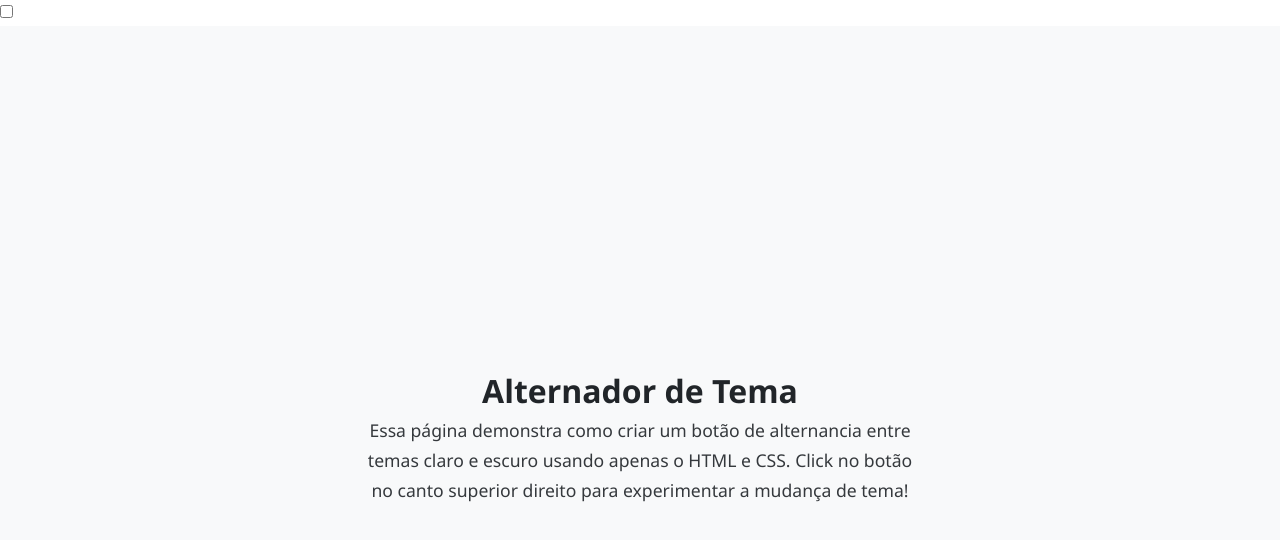
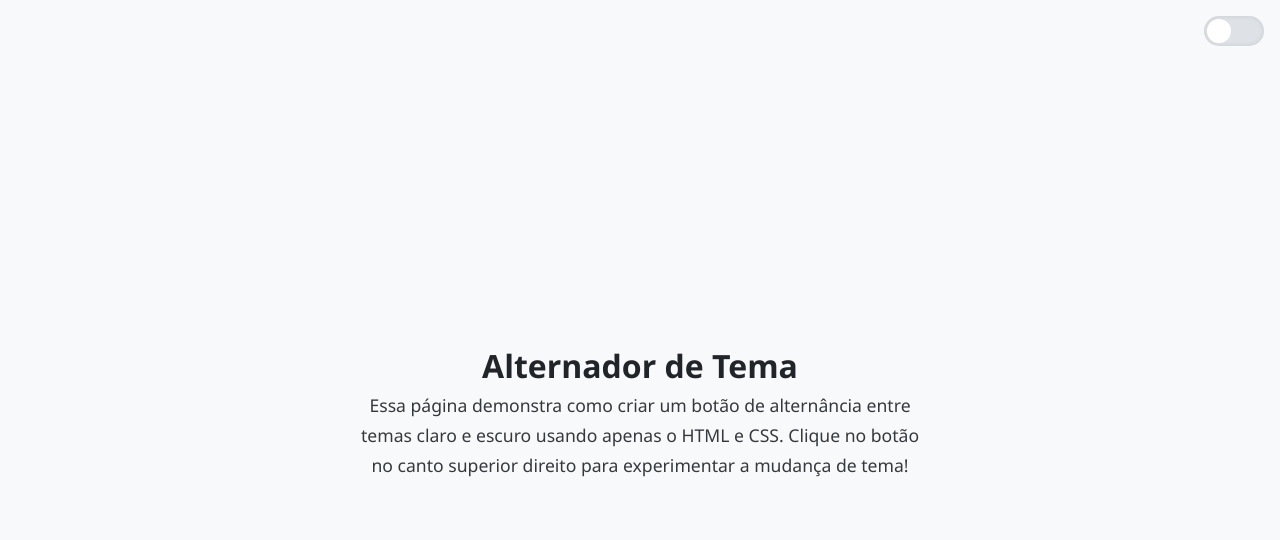
Before and after one commit to drihcs/troca-de-tema, a plain HTML site: page index.html in a window 1280 px wide. Drawn offline with Linux system fonts and the light colour scheme.

Commit message:
adicionando switch no toggle.css

```diff
--- a/css/toggle.css
+++ b/css/toggle.css
@@ -0,0 +1,96 @@
+/* Estilo do botão switch */
+.toggle-label {
+    display: block;
+    width: 60px;
+    height: 30px;
+    background-color: var(--toggle-bg);
+    border-radius: 30px;
+    position: relative;
+    cursor: pointer;
+    box-shadow: inset 0 0 5px var(--shadow);
+    transition: background-color var(--transition-time), box-shadow var(--transition-time);
+}
+
+/* Bolinha dentro do botão switch */
+.toggle-label::after {
+    content: '';
+    position: absolute;
+    top: 3px;
+    left: 3px;
+    width: 24px;
+    height: 24px;
+    background-color: var(--toggle-circle);
+    border-radius: 50%;
+    transition: transform var(--transition-time), background-color var(--transition-time);
+}
+
+/* Efeito de animação quando o toggle está ativado */
+#theme-toggle:checked + .theme-toggle-container .toggle-label {
+    background-color: var(--toggle-active);
+    animation: glow 0.5s ease;
+}
+
+#theme-toggle:checked + .theme-toggle-container .toggle-label::after {
+    transform: translateX(30px);
+    animation: slideBall 0.4s ease forwards;
+}
+
+/* Animação da bolinha (movimento para o lado) */
+@keyframes slideBall {
+    0% {
+        transform: translateX(0);
+    }
+    100% {
+        transform: translateX(30px);
+    }
+}
+
+/* Animação de brilho do switch quando ativado */
+@keyframes glow {
+    0% {
+        box-shadow: 0 0 0 var(--toggle-active);
+    }
+    50% {
+        box-shadow: 0 0 10px var(--toggle-active);
+    }
+    100% {
+        box-shadow: 0 0 0 var(--toggle-active);
+    }
+}
+
+/* Efeito de "pop" quando a bolinha aparece */
+@keyframes popIn {
+    0% {
+        transform: scale(0.7);
+        opacity: 0;
+    }
+    100% {
+        transform: scale(1);
+        opacity: 1;
+    }
+}
+
+/* Ocultar o checkbox */
+#theme-toggle {
+    display: none;
+}
+
+/* Container fixo do botão switch */
+.theme-toggle-container {
+    position: fixed;
+    top: 1rem;
+    right: 1rem;
+    z-index: 1000;
+}
+
+/* Ajustes para quando o tema estiver ativado */
+#theme-toggle:checked~.page {
+    --bg-color: #212529;
+    --text-color: #f8f9fa;
+    --toggle-bg: #495057;
+    --toggle-border: #6c757d;
+}
+
+#theme-toggle:checked~.content {
+    color: var(--text-color);
+}
--- a/index.html
+++ b/index.html
@@ -13,15 +13,15 @@
     <input type="checkbox" id="theme-toggle">
 
     <div class="theme-toggle-container">
-        <label for="theme-toggle" class="toggle-label"></label>
+        <label for="theme-toggle" class="toggle-label" aria-label="Alternar tema"></label>
+
     </div>
     <div class="page">
         <div class="content">
             <h1>Alternador de Tema</h1>
-            <p class="info-text">Essa página demonstra como criar um botão de alternancia entre temas claro e escuro usando apenas o HTML e CSS. Click no botão no canto superior direito para experimentar a mudança de tema!</p>
+            <p class="info-text">Essa página demonstra como criar um botão de alternância entre temas claro e escuro usando apenas o HTML e CSS. Clique no botão no canto superior direito para experimentar a mudança de tema!</p>
         </div>
     </div>
-    </content>
 </body>
 
 </html>
```
